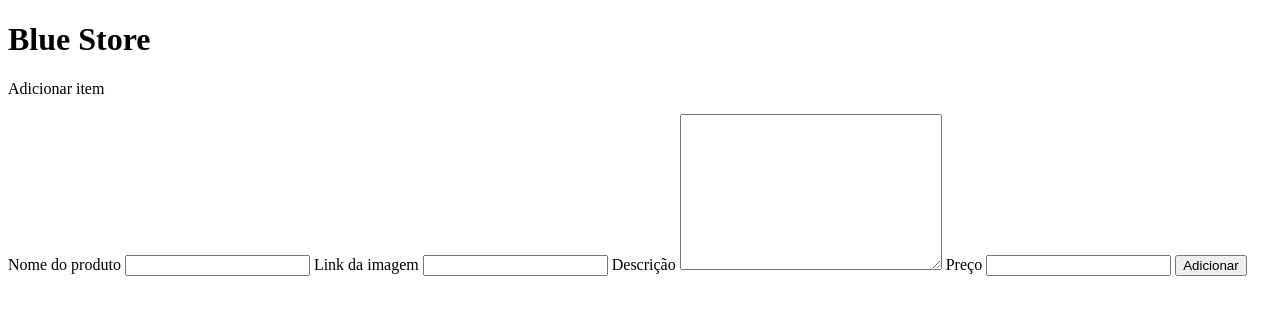
After one commit to lucasmbrute2/Blue_store, a Flask app: page /add in a window 1280 px wide. The commit adds this page. Shown: the top 315 px of the page. Run offline with Flask 2, Linux system fonts and the light colour scheme.

Commit message:
faz u merge

```diff
--- a/app.py
+++ b/app.py
@@ -8,7 +8,7 @@ db = SQLAlchemy(app)
 
 app.config['SQLALCHEMY_DATABASE_URI'] = 'postgresql://ilzpkagm:tFfCmwORirxRZeVpvqJJ1vFd7YVWXOE6@kesavan.db.elephantsql.com/ilzpkagm'
 acesso_usuario = 'admin'
-acesso_senha = "admin"
+acesso_senha = 'admin'
 
 #Classe que recebe o usuário e senha dos donos do Site.
 class Login():
@@ -16,22 +16,21 @@ class Login():
     def __init__(self, usuario, senha):
         self.usuario = usuario
         self.senha = senha
-
-
-
 # Classe que cria a table
 class Vendedor(db.Model):
     id = db.Column(db.Integer, primary_key=True,autoincrement = True )
     nome = db.Column(db.String(50), nullable= False)
     descricao = db.Column(db.String(500), nullable =False)
     imagem = db.Column(db.String(7000), nullable=False)
-    preco = db.Column(db.Integer, nullable = False )
+    preco = db.Column(db.Float(40), nullable = False )
+    # categoria = db.Column(db.String(20), nullable = False)
 
     def __init__(self, nome,descricao,imagem,preco):
         self.nome = nome
         self.descricao = descricao
         self.imagem = imagem
         self.preco = preco
+        # self.categoria = categoria
 
 
 # Página de Login do ADM
@@ -57,9 +56,10 @@ def admin():
         )
 
     if login.usuario and login.senha == acesso_usuario and acesso_senha:
+        # pagina_vendedor = Vendedor.query.All()
         return render_template('admin.html')
     else:
-        return render_template('login.html') #Fazer interação de acesso negado com JS
+        return render_template('login.html')
 
 
 
@@ -68,18 +68,21 @@ def admin():
 @app.route('/formulario', methods = ['GET', 'POST'])
 def new_form():
     if request.method == 'POST':
-        vendedor = Vendedor(
+        produto = Vendedor(
             request.form['nome'],
-            request.form['preco'],
-            request.form['link'],
-            request.form['descricao']
+            request.form['descricao'],
+            request.form['imagem'],
+            request.form['preco']
+            # ,request.form['categoria']
         )
-
-    db.session.add(vendedor)
+    db.session.add(produto)
     db.session.commit()
     pagina_vendedor = Vendedor.query.All()
-    return render_template('admin.html',tabela = pagina_vendedor)
+    return render_template('admin.html' , tabela=pagina_vendedor)
+@app.route('/add', methods = ['POST', 'GET'])
+def add_item():
 
+    return render_template('add.html')
 
 
 
--- /dev/null
+++ b/templates/add.html
@@ -0,0 +1,35 @@
+<!DOCTYPE html>
+<html lang="pt-br">
+<head>
+    <meta charset="UTF-8">
+    <meta http-equiv="X-UA-Compatible" content="IE=edge">
+    <meta name="viewport" content="width=device-width, initial-scale=1.0">
+    <title>Document</title>
+</head>
+<body>
+    <header id="header">
+        <h1>Blue Store</h1>
+        <p>Adicionar item</p>
+    </header>
+    <section>
+        <form action="/formulario" method="POST">
+            <label for="nome">Nome do produto</label>
+            <input type="text" id ='nome' name ='nome'>
+
+            <label for="imagem">Link da imagem</label>
+            <input type="text" id= 'imagem' name='imagem'>
+
+            <label for="descricao">Descrição</label>
+            <textarea name="descricao" id="descricao" cols="30" rows="10"></textarea>
+            <!-- <label for="categoria">Categoria</label>
+            <input type="text" name="categoria" id="categoria"> -->
+
+            <label for="preco">Preço</label>
+            <input type='number' id='preco' name = 'preco'>
+
+            <button type="submit">Adicionar</button>
+        </form>
+    </section>
+
+</body>
+</html>
```
Also changed, not shown: templates/admin.html (+16 -50 lines).
